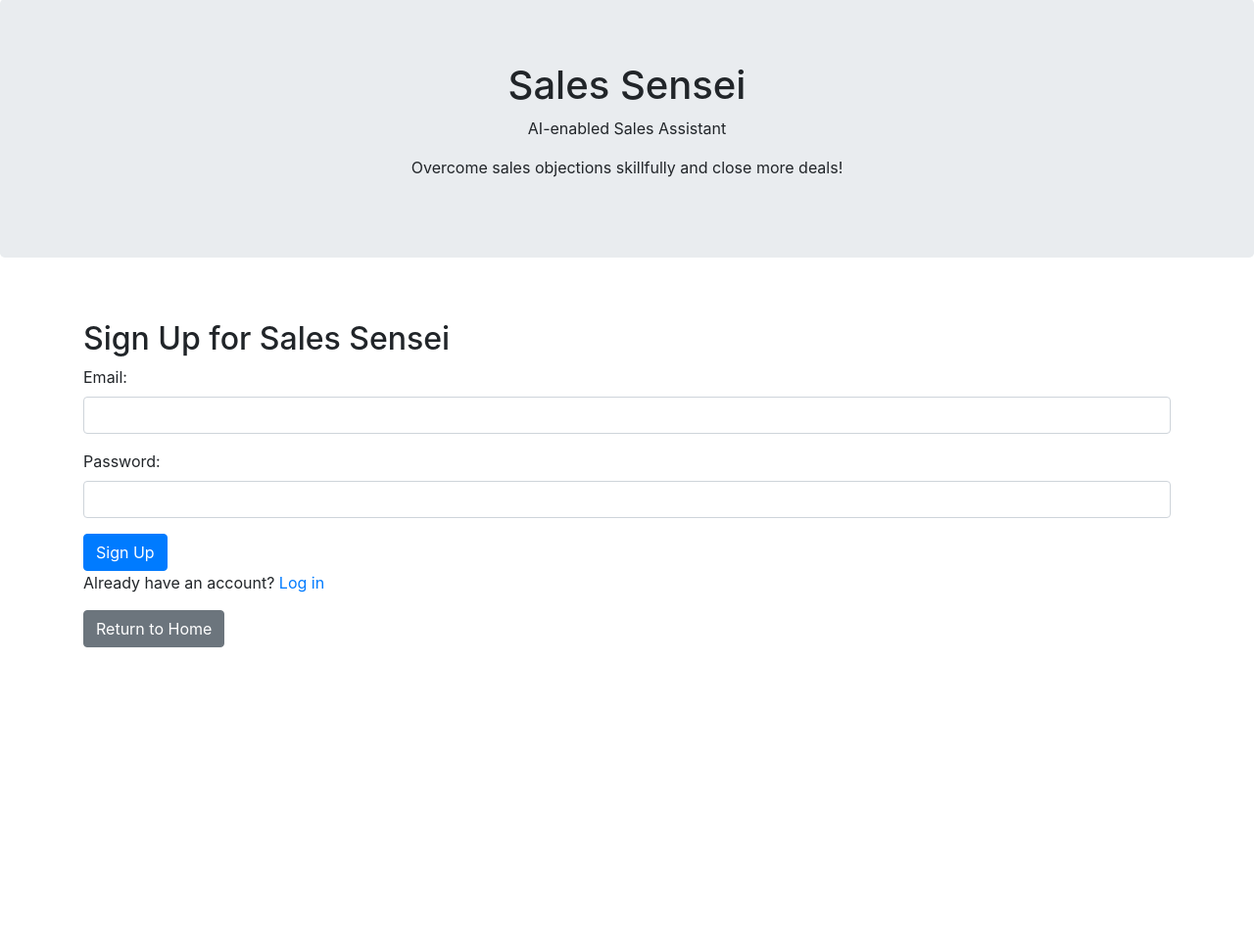
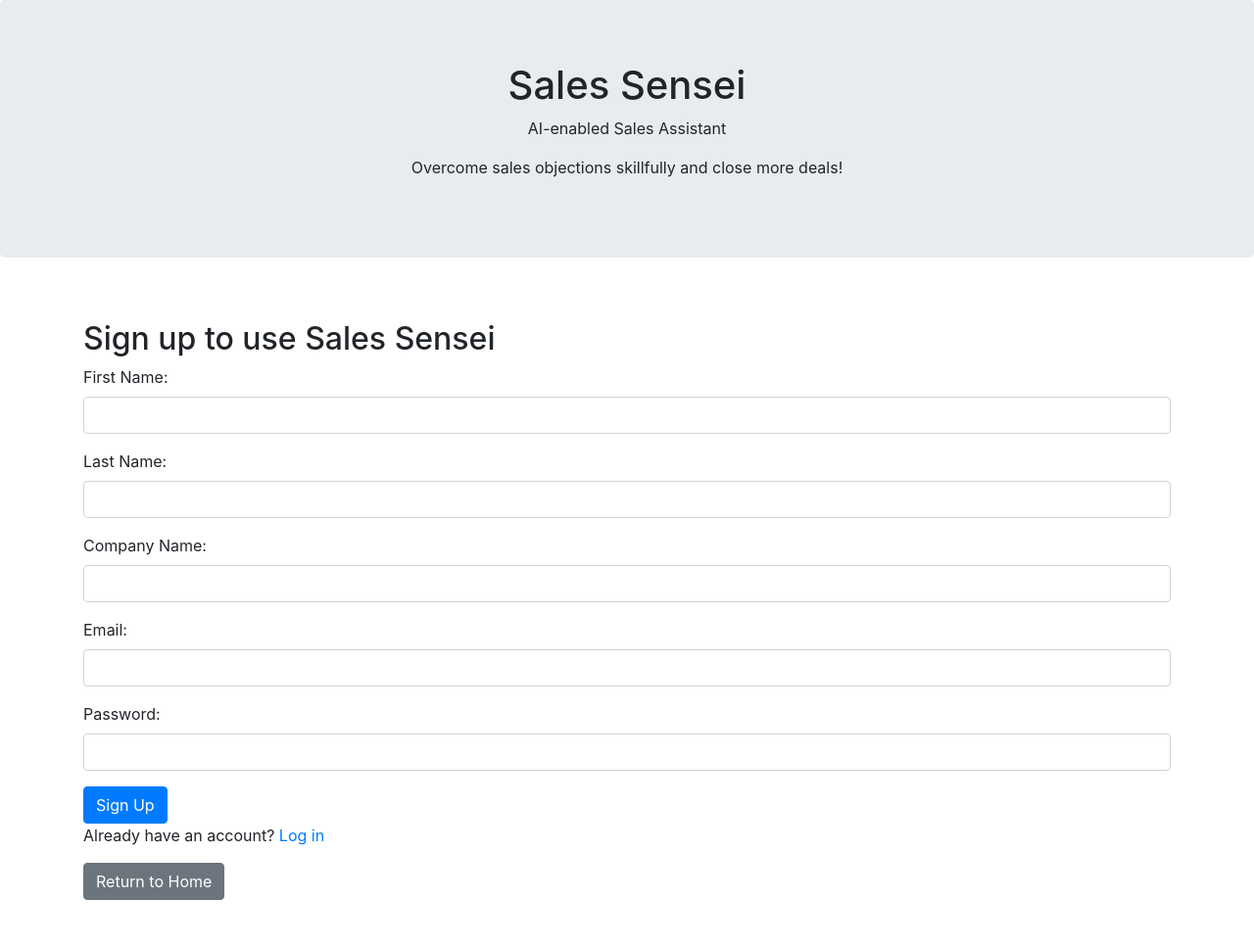
Before and after one commit to wooyakob/sensaigroup, a Flask app: page /signup in a window 1280 px wide. Shown: the part 193-1160 px from the top of the page at 98% size. Before the commit the page ends 854 px from the top, so only its background shows below. Run offline with Flask 3, Linux system fonts and the light colour scheme; some libraries are stand-ins or nearby versions.

Commit message:
updating style, login and signup

```diff
--- a/app.py
+++ b/app.py
@@ -27,6 +27,10 @@ class User(UserMixin, db.Model):
     id = db.Column(db.Integer, primary_key=True)
     email = db.Column(db.String(100), unique=True, nullable=False)
     password = db.Column(db.String(100), nullable=False)
+    role = db.Column(db.String(50), nullable=False, default="user")
+    first_name = db.Column(db.String(50), nullable=False)
+    last_name = db.Column(db.String(50), nullable=False)
+    company = db.Column(db.String(100), nullable=False)
 
 login_manager = LoginManager()
 login_manager.init_app(app)
@@ -95,25 +99,21 @@ def signup():
     if request.method == 'POST':
         email = request.form['email'].strip()
         password = request.form['password'].strip()
+        first_name = request.form['first_name'].strip()
+        last_name = request.form['last_name'].strip()
+        company = request.form['company'].strip()
 
-        if not email or not password:
-            flash('Email and password cannot be empty.', 'danger')
+        if not all([email, password, first_name, last_name, company]):
+            flash('All fields are required.', 'danger')
             return render_template('signup.html')
 
-        if not is_valid_email(email):
-            flash('Invalid email format.', 'danger')
-            return render_template('signup.html')
-
-        existing_user = User.query.filter_by(email=email).first()
-        if existing_user:
-            flash('Email already exists. Please choose a different one.', 'danger')
-            return render_template('signup.html')
-
+        ph = PasswordHasher()
         hashed_password = ph.hash(password)
-        user = User(email=email, password=hashed_password)
+        user = User(email=email, password=hashed_password, first_name=first_name, last_name=last_name, company=company)
         db.session.add(user)
         db.session.commit()
 
+        flash('Thank you for signing up! Please log in to continue your Sales Sensei journey.', 'success')
         return redirect(url_for('login'))
     return render_template('signup.html')
 
--- a/static/styles.css
+++ b/static/styles.css
@@ -10,7 +10,7 @@ body {
 :root {
   --primary-color: #0c162d;
   --secondary-color: #438eac;
-  --background-color: #f3f3f3;
+  --background-color: #f8f9fa;
   --text-color: #212529;
   --hover-color: #6baed1;
   --ninja-accent: #c0392b;
@@ -23,7 +23,7 @@ body {
   font-family: 'Roboto', sans-serif;
   text-shadow: 2px 2px 4px #000;
   color: #FFF;
-  background-color: var(--primary-color);
+  background-color: #0c162d;
   position: relative;
   padding: 1rem 0;
 }
@@ -46,6 +46,23 @@ body {
   font-size: 4rem;
   letter-spacing: 0.5rem;
   margin-top: 1rem;
+}
+
+.header-button {
+  background-color: transparent;
+  border: none;
+  color: #ffffff;
+  cursor: pointer;
+  font-size: 1.5rem;
+  font-weight: bold;
+  margin: 0 0.5rem;
+  padding: 0.5rem 1rem;
+  text-decoration: none;
+  transition: background-color 0.3s;
+}
+
+.header-button:hover {
+  background-color: rgba(255, 255, 255, 0.2);
 }
 
 .prompt {
--- a/templates/login.html
+++ b/templates/login.html
@@ -43,5 +43,6 @@
         <p>Don't have an account? <a href="/signup">Sign up</a></p>
         <p><a href="{{ url_for('home') }}" class="btn btn-secondary">Return to Home</a></p>
     </div>
+
 </body>
 </html>
--- a/templates/signup.html
+++ b/templates/signup.html
@@ -25,11 +25,25 @@
     </div>
 
     <div class="container">
-        <h2>Sign Up for Sales Sensei</h2>
+        <h2>Sign up to use Sales Sensei</h2>
         {% for message in get_flashed_messages() %}
             <p>{{ message }}</p>
         {% endfor %}
+
+
         <form method="POST" action="/signup">
+            <div class="form-group">
+                <label for="first_name">First Name:</label>
+                <input type="text" class="form-control" id="first_name" name="first_name" required>
+            </div>
+            <div class="form-group">
+                <label for="last_name">Last Name:</label>
+                <input type="text" class="form-control" id="last_name" name="last_name" required>
+            </div>
+            <div class="form-group">
+                <label for="company">Company Name:</label>
+                <input type="text" class="form-control" id="company" name="company" required>
+            </div>
             <div class="form-group">
                 <label for="email">Email:</label>
                 <input type="email" class="form-control" id="email" name="email" required>
@@ -40,6 +54,8 @@
             </div>
             <button type="submit" class="btn btn-primary">Sign Up</button>
         </form>
+
+
         <p>Already have an account? <a href="/login">Log in</a></p>
         <p><a href="{{ url_for('home') }}" class="btn btn-secondary">Return to Home</a></p>
     </div>
```
Also changed, not shown: templates/landing.html (+14 -3 lines), instance/login.db, 1 other file.
